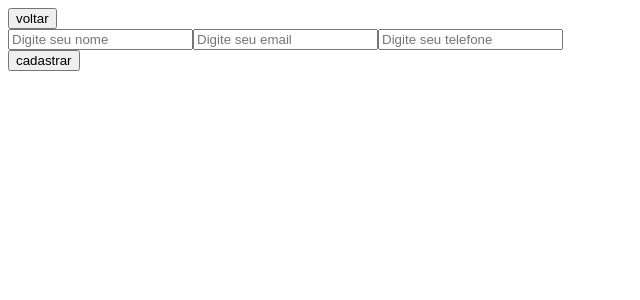
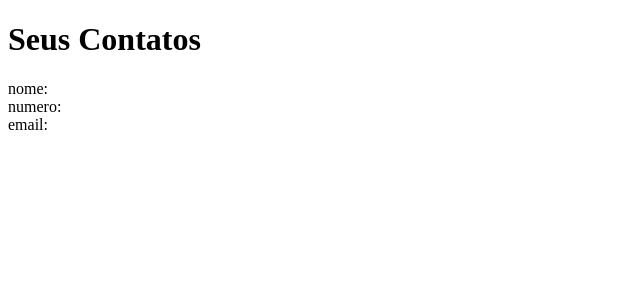
Before and after one commit to vithorDeveloper/ListaRedux, a React (Vite) app: page / in a window 1280 px wide. Shown: the top 300 px of the page, without its empty margins (0-640 px from the left). Built offline with nearby package versions, Linux system fonts and the light colour scheme.

Commit message:
definindo a estilização da Home

```diff
--- a/src/App.jsx
+++ b/src/App.jsx
@@ -1,8 +1,9 @@
-import Form from "./containers/Cadastro"
+// import Form from "./containers/Cadastro"
+import Home from "./containers/Home"
 
 const App = () => (
   <>
-    <Form />
+    <Home/>
   </>
 )
 export default App
--- a/src/containers/Home/index.jsx
+++ b/src/containers/Home/index.jsx
@@ -3,7 +3,15 @@ import Container from "./style";
 const Home = () => {
 
   return(
-    <Container />
+    <Container>
+      <h1>Seus Contatos</h1>
+
+    <div>
+      <span>nome: </span>
+      <span>numero: </span>
+      <span>email: </span>
+    </div>
+    </Container>
   )
 }
 
--- a/src/containers/Home/style.js
+++ b/src/containers/Home/style.js
@@ -2,6 +2,11 @@ import styled from "styled-components";
 
 const Container = styled.main`
 
+  div{
+    display: flex;
+    flex-direction: column;
+    /* vai ser um card com todas as infos */
+  }
 `
 
 export default Container
```
